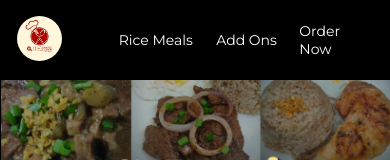
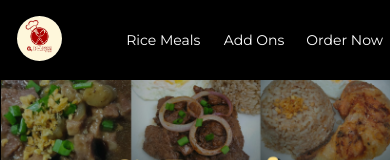
Before and after one commit to Josh070301/practice, a plain HTML site: page index.html in a window 390 px wide. Shown: the top 160 px of the page. Drawn offline with Linux system fonts and the light colour scheme.

Commit message:
Update header.css

```diff
--- a/header.css
+++ b/header.css
@@ -72,7 +72,4 @@
         width: 45px;
         border-radius: 200px;
     }
-    .ul-class span{
-        margin-right: 15px;
-    }
 }
```
